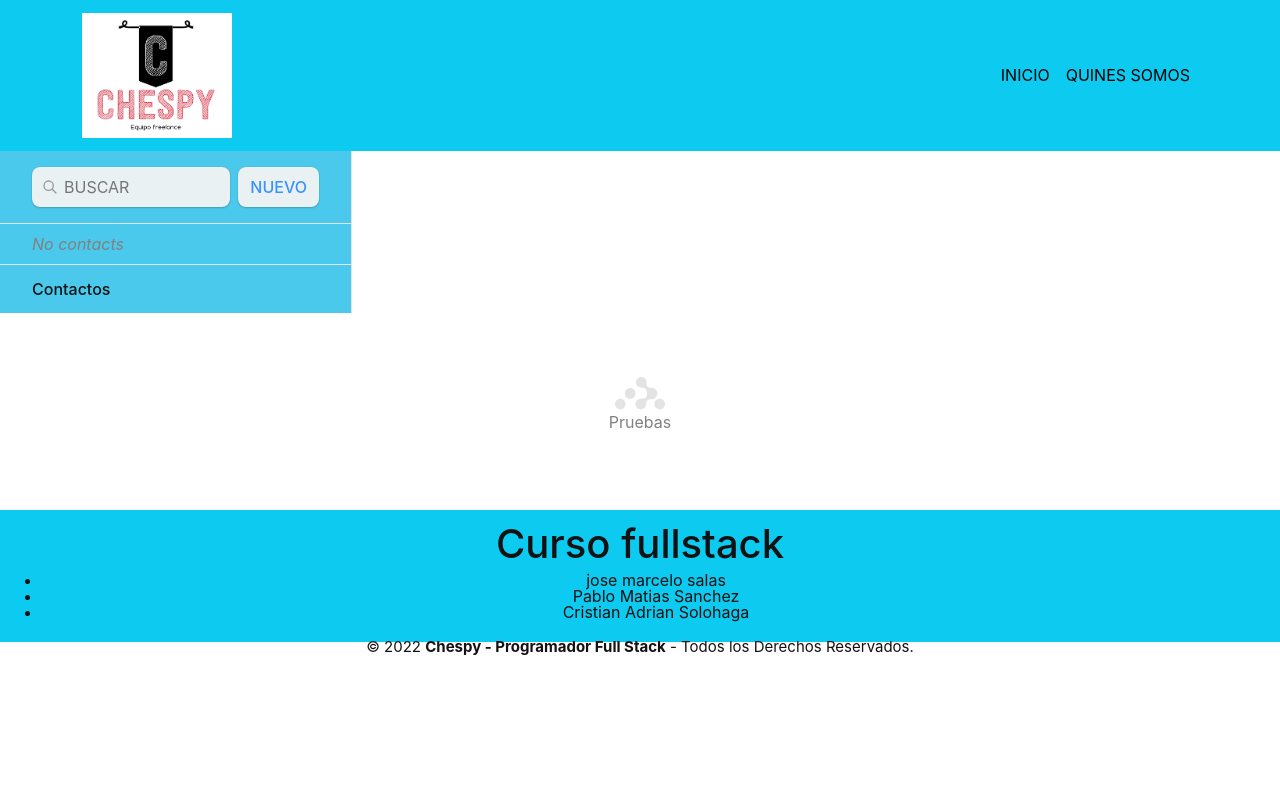
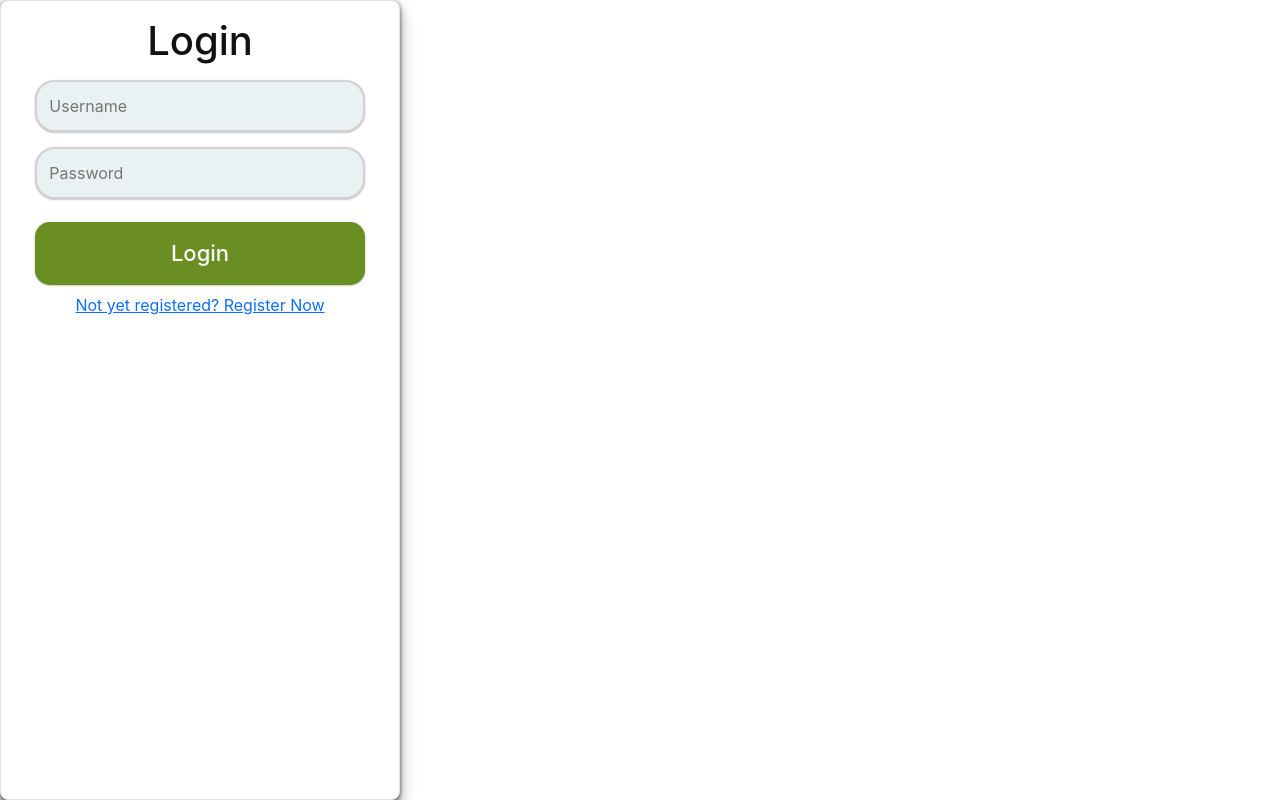
Before and after one commit to josemasa/REACT--TP-ANIMALES, a React (Vite) app in the folder frontend/: page / in a window 1280 px wide. Built offline with nearby package versions, Linux system fonts and the light colour scheme.

Commit message:
ya funciona el login

```diff
--- a/frontend/src/components/Login/Login.jsx
+++ b/frontend/src/components/Login/Login.jsx
@@ -3,7 +3,7 @@ import basestyle from "../Base.module.css";
 import loginstyle from "./Login.module.css";
 import axios from "axios";
 import { useNavigate, NavLink } from "react-router-dom";
-import Root from '../../routes/root';
+import Root from "../../routes/root";
 const Login = ({ setUserState }) => {
   const navigate = useNavigate();
 
@@ -11,7 +11,6 @@ const Login = ({ setUserState }) => {
     username: "",
     password: "",
   });
-
 
   const changeHandler = (e) => {
     const { name, value } = e.target;
@@ -21,15 +20,10 @@ const Login = ({ setUserState }) => {
     });
   };
 
-
-
-
-
-  const loginHandler = (e)=>{
+  const loginHandler = (e) => {
     e.preventDefault();
 
-
-/*
+    /*
     axios.post("mongodb+srv://fullstack:fullstack@cluster0.hd0aepy.mongodb.net/TFI", user).then((res) => {
       alert(res.data.message);
       setUserState(res.data.user);
@@ -37,13 +31,12 @@ const Login = ({ setUserState }) => {
     });
 
 */
-    if(user.username == 'cristian' && user.password == 'cristian'){
-      navigate("/inicio");
-    }else{
-      alert("falló")
+    if (user.username == "cristian" && user.password == "cristian") {
+      navigate("/home");
+    } else {
+      alert("falló");
     }
-
-  }
+  };
 
   return (
     <div className={loginstyle.login}>
@@ -74,6 +67,5 @@ const Login = ({ setUserState }) => {
       <NavLink to="/signup">Not yet registered? Register Now</NavLink>
     </div>
   );
-
-}
+};
 export default Login;
--- a/frontend/src/main.jsx
+++ b/frontend/src/main.jsx
@@ -19,6 +19,10 @@ import Login from "./components/Login/Login";
 const router = createBrowserRouter([
   {
     path: "/",
+    element: <Login />,
+  },
+  {
+    path: "home",
     element: <HomePage />,
     errorElement: <ErrorPage />,
     loader: rootLoader,
```
